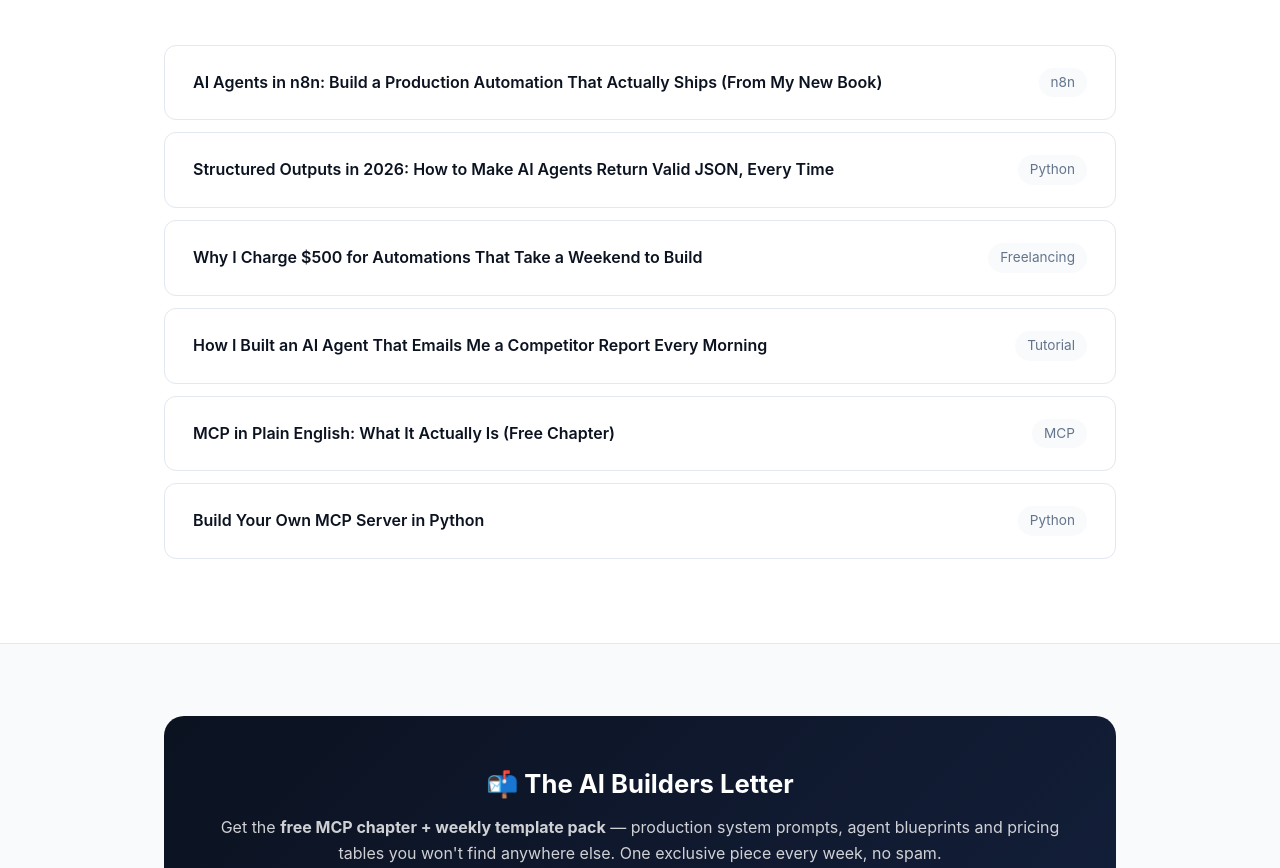
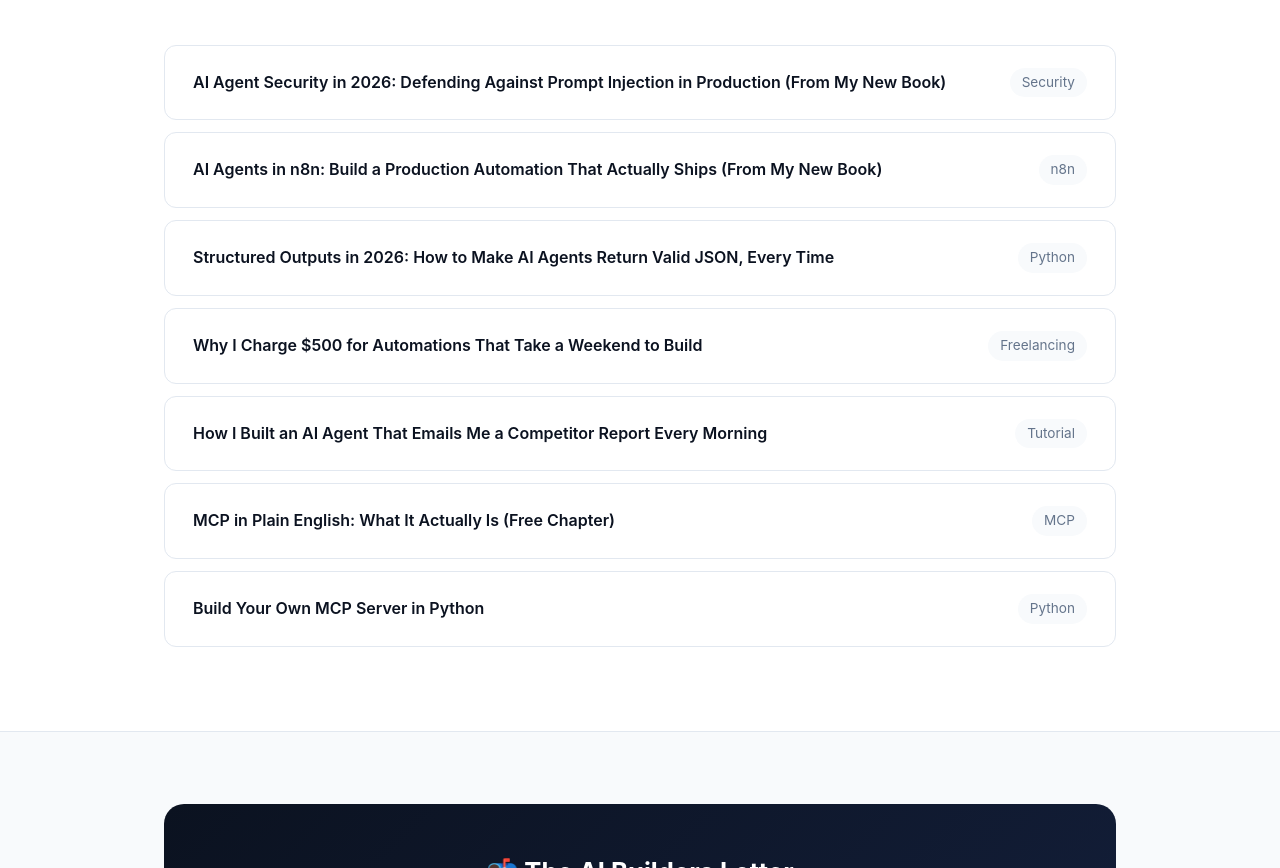
Before and after one commit to Hirara-hermes/hirara-hermes.github.io, a plain HTML site: page index.html in a window 1280 px wide. Shown: the part 2878-3746 px from the top of the page. Drawn offline with Linux system fonts and the light colour scheme.

Commit message:
Add article: AI Agent Security in 2026 (prompt injection defense, from the book)

```diff
--- a/index.html
+++ b/index.html
@@ -242,6 +242,10 @@
     </div>
     <ul class="article-list">
       <li>
+        <a href="https://dev.to/ai_builder/ai-agent-security-in-2026-defending-against-prompt-injection-in-production-from-my-new-book-3aie">AI Agent Security in 2026: Defending Against Prompt Injection in Production (From My New Book)</a>
+        <span class="tag">Security</span>
+      </li>
+      <li>
         <a href="https://dev.to/ai_builder/ai-agents-in-n8n-build-a-production-automation-that-actually-ships-from-my-new-book-6gp">AI Agents in n8n: Build a Production Automation That Actually Ships (From My New Book)</a>
         <span class="tag">n8n</span>
       </li>
```
